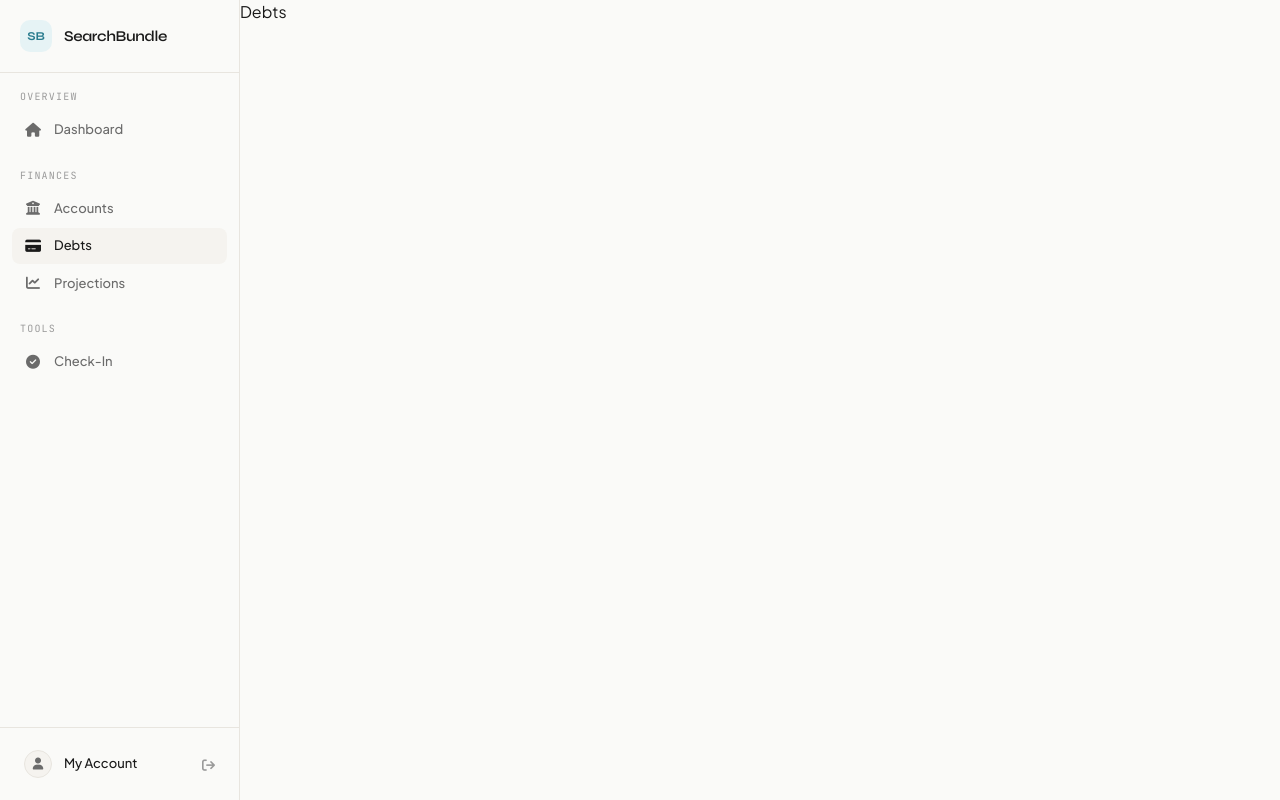
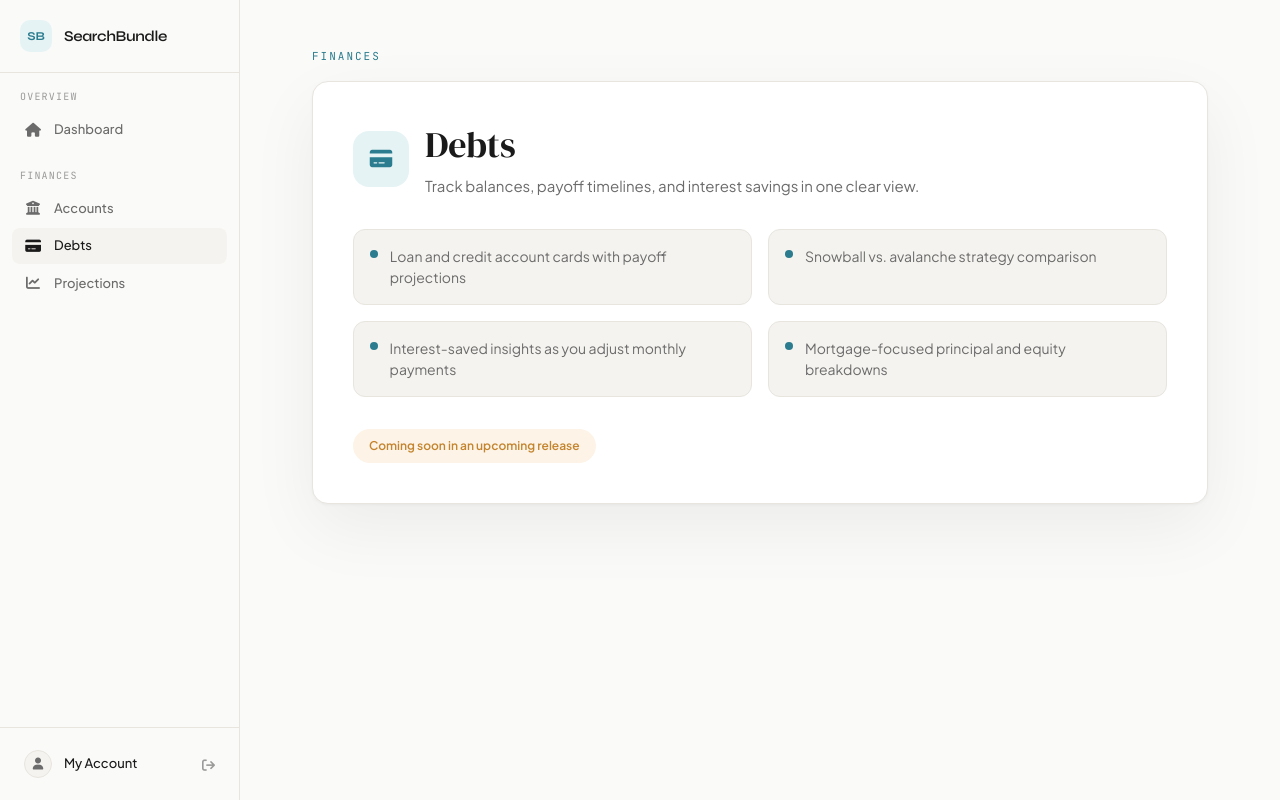
Before and after one commit to EatMoreChicken/searchbundle, a Next.js app in the folder apps/web/: page /debts in a window 1280 px wide. Built offline with nearby package versions, Linux system fonts and the light colour scheme; no server answers.

Commit message:
Added placeholder pages.

```diff
--- a/apps/web/src/app/(app)/check-in/page.tsx
+++ b/apps/web/src/app/(app)/check-in/page.tsx
@@ -1,3 +1,18 @@
+import ComingSoonPage from "@/components/ComingSoonPage";
+
 export default function CheckInPage() {
-  return <div>Check-In</div>;
+  return (
+    <ComingSoonPage
+      overline="Check-In"
+      title="Guided Check-In"
+      summary="Step through one calm review flow and keep your financial plan current."
+      icon="fa-circle-check"
+      bullets={[
+        "One-account-at-a-time updates with change detection",
+        "Goal review prompts tailored to your latest data",
+        "A concise monthly or quarterly summary",
+        "Cooper debrief with suggested next actions",
+      ]}
+    />
+  );
 }
--- a/apps/web/src/app/(app)/cooper/page.tsx
+++ b/apps/web/src/app/(app)/cooper/page.tsx
@@ -1,3 +1,18 @@
+import ComingSoonPage from "@/components/ComingSoonPage";
+
 export default function CooperPage() {
-  return <div>Ask Cooper</div>;
+  return (
+    <ComingSoonPage
+      overline="AI Companion"
+      title="Cooper"
+      summary="Get guided, forward-looking advice based on your accounts, debts, and goals."
+      icon="fa-robot"
+      bullets={[
+        "Natural-language Q&A grounded in your financial profile",
+        "Scenario planning support for major decisions",
+        "Clear explanations for financial terms and tradeoffs",
+        "Action-focused check-in debriefs after each update",
+      ]}
+    />
+  );
 }
--- a/apps/web/src/app/(app)/debts/page.tsx
+++ b/apps/web/src/app/(app)/debts/page.tsx
@@ -1,3 +1,18 @@
+import ComingSoonPage from "@/components/ComingSoonPage";
+
 export default function DebtsPage() {
-  return <div>Debts</div>;
+  return (
+    <ComingSoonPage
+      overline="Finances"
+      title="Debts"
+      summary="Track balances, payoff timelines, and interest savings in one clear view."
+      icon="fa-credit-card"
+      bullets={[
+        "Loan and credit account cards with payoff projections",
+        "Snowball vs. avalanche strategy comparison",
+        "Interest-saved insights as you adjust monthly payments",
+        "Mortgage-focused principal and equity breakdowns",
+      ]}
+    />
+  );
 }
--- a/apps/web/src/app/(app)/projections/page.tsx
+++ b/apps/web/src/app/(app)/projections/page.tsx
@@ -1,3 +1,18 @@
+import ComingSoonPage from "@/components/ComingSoonPage";
+
 export default function ProjectionsPage() {
-  return <div>Projections</div>;
+  return (
+    <ComingSoonPage
+      overline="Plans"
+      title="Projections"
+      summary="Model future outcomes with contribution plans, assumptions, and scenario testing."
+      icon="fa-chart-line"
+      bullets={[
+        "Target-date and target-amount planning for each account",
+        "What-if sliders for growth rate and contribution changes",
+        "Compound-interest visualizations over time",
+        "On-track indicators tied to your long-term goals",
+      ]}
+    />
+  );
 }
--- /dev/null
+++ b/apps/web/src/components/ComingSoonPage.tsx
@@ -0,0 +1,55 @@
+interface ComingSoonPageProps {
+  overline: string;
+  title: string;
+  summary: string;
+  bullets: string[];
+  icon: string;
+}
+
+export default function ComingSoonPage({
+  overline,
+  title,
+  summary,
+  bullets,
+  icon,
+}: ComingSoonPageProps) {
+  return (
+    <div className="relative min-h-screen overflow-hidden p-12">
+      <div className="pointer-events-none absolute inset-0 bg-[radial-gradient(circle_at_20%_20%,var(--teal-light),transparent_38%),radial-gradient(circle_at_80%_0%,var(--indigo-light),transparent_42%),linear-gradient(to_bottom,var(--bg),var(--surface))]" />
+
+      <div className="relative mx-auto max-w-4xl">
+        <p className="font-mono text-[11px] uppercase tracking-[2px] text-teal">{overline}</p>
+
+        <div className="mt-4 rounded-2xl border border-border bg-elevated p-10 shadow-[0_1px_3px_rgba(0,0,0,0.04),0_24px_68px_rgba(0,0,0,0.06)]">
+          <div className="flex items-center gap-4">
+            <div className="flex h-14 w-14 shrink-0 items-center justify-center rounded-2xl bg-teal-light">
+              <i className={`fa-solid ${icon} text-[20px] text-teal`} />
+            </div>
+            <div>
+              <p className="font-display text-4xl leading-tight text-text">{title}</p>
+              <p className="mt-2 text-[15px] text-text-secondary">{summary}</p>
+            </div>
+          </div>
+
+          <div className="mt-8 grid gap-4 sm:grid-cols-2">
+            {bullets.map((bullet) => (
+              <div
+                key={bullet}
+                className="rounded-xl border border-border bg-surface px-4 py-4 text-[14px] text-text-secondary"
+              >
+                <div className="flex items-start gap-3">
+                  <span className="mt-1 inline-block h-2 w-2 rounded-full bg-teal" />
+                  <span>{bullet}</span>
+                </div>
+              </div>
+            ))}
+          </div>
+
+          <div className="mt-8 inline-flex rounded-full bg-amber-light px-4 py-2 text-[12px] font-semibold text-amber">
+            Coming soon in an upcoming release
+          </div>
+        </div>
+      </div>
+    </div>
+  );
+}
--- a/apps/web/src/components/Sidebar.tsx
+++ b/apps/web/src/components/Sidebar.tsx
@@ -28,12 +28,6 @@ const navSections: NavSection[] = [
       { href: "/accounts", icon: "fa-building-columns", label: "Accounts" },
       { href: "/debts", icon: "fa-credit-card", label: "Debts" },
       { href: "/projections", icon: "fa-chart-line", label: "Projections" },
-    ],
-  },
-  {
-    label: "TOOLS",
-    items: [
-      { href: "/check-in", icon: "fa-circle-check", label: "Check-In" },
     ],
   },
 ];
```
